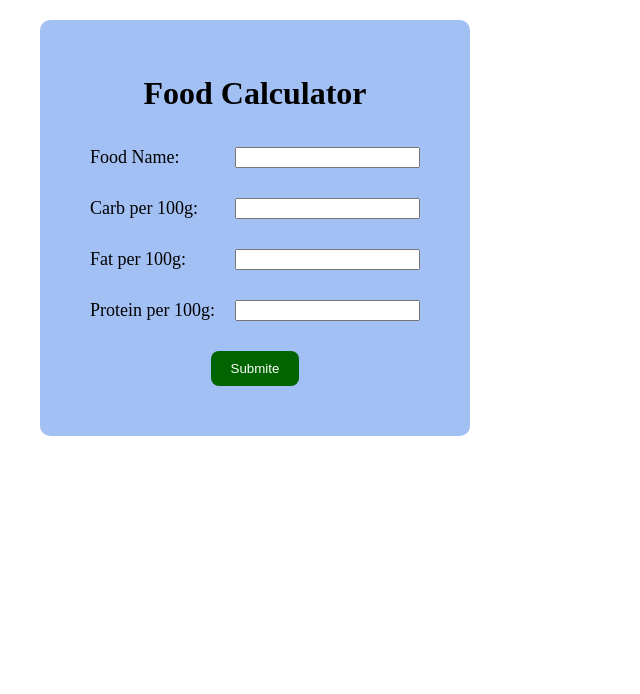
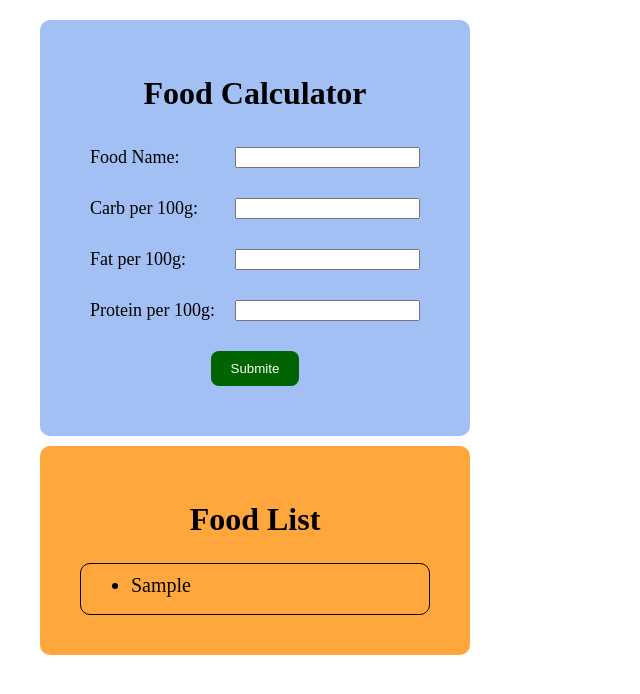
Before and after one commit to Gavriil84/Food-Calculator, a plain HTML site: page index.html in a window 1280 px wide. Both pictures are taken after typing "Sample", "Sample", "Sample", "Sample" into the empty fields and a click on the button "Submite". Shown: the whole page, without its empty margins (0-640 px from the left). Drawn offline with Linux system fonts and the light colour scheme.

Commit message:
add food list

```diff
--- a/index.html
+++ b/index.html
@@ -32,6 +32,12 @@
                 <button id="btn">Submite</button>
             </div>
         </div>
+
+        <div class="container list">
+            <h1>Food List</h1>
+            <ul class="foodContainer">
+            </ul>
+        </div>
     </main>
 </body>
 </html>
--- a/main.js
+++ b/main.js
@@ -31,18 +31,28 @@ const foodSum = function() {
         food.push(foodDetail);
     }
 
+    for (let i = 0; i < food.length; i++) {
+        if (food[i].carb > maxCarb) {
+            maxCarb = food[i].carb;
+        }
+    }
+
+    for(let i = 0; i < food.length; i ++){
+        // let p = document.createElement('p');
+        // let textNode = document.createTextNode(food[i].name)
+        // p.appendChild(textNode)
+        // foodList.appendChild(p)
+
+        let li = document.createElement('li');
+        li.innerHTML = food[i].name;
+        const foodList = document.querySelector('.foodContainer')
+        foodList.appendChild(li);
+    }
 
     foodName.value = "";
     carbs.value = "";
     fats.value = "";
     proteins.value = "";
-
-    for (let i = 0; i < food.length; i++) {
-        if (food[i].carb > maxCarb) {
-            maxCarb = food[i].carb;
-        }
-        console.log(food[i].name)
-    }
 
 }
 
--- a/style.css
+++ b/style.css
@@ -44,3 +44,17 @@ button:hover{
     background-color: yellowgreen;
     color: black;
 }
+
+.list{
+    background-color: rgba(255, 140, 0, 0.76);
+}
+
+.foodContainer{
+    border: solid 1px black;
+    min-height: 50px;
+    border-radius: 10px;
+}
+
+li{
+    font-size: 20px;
+}
```
